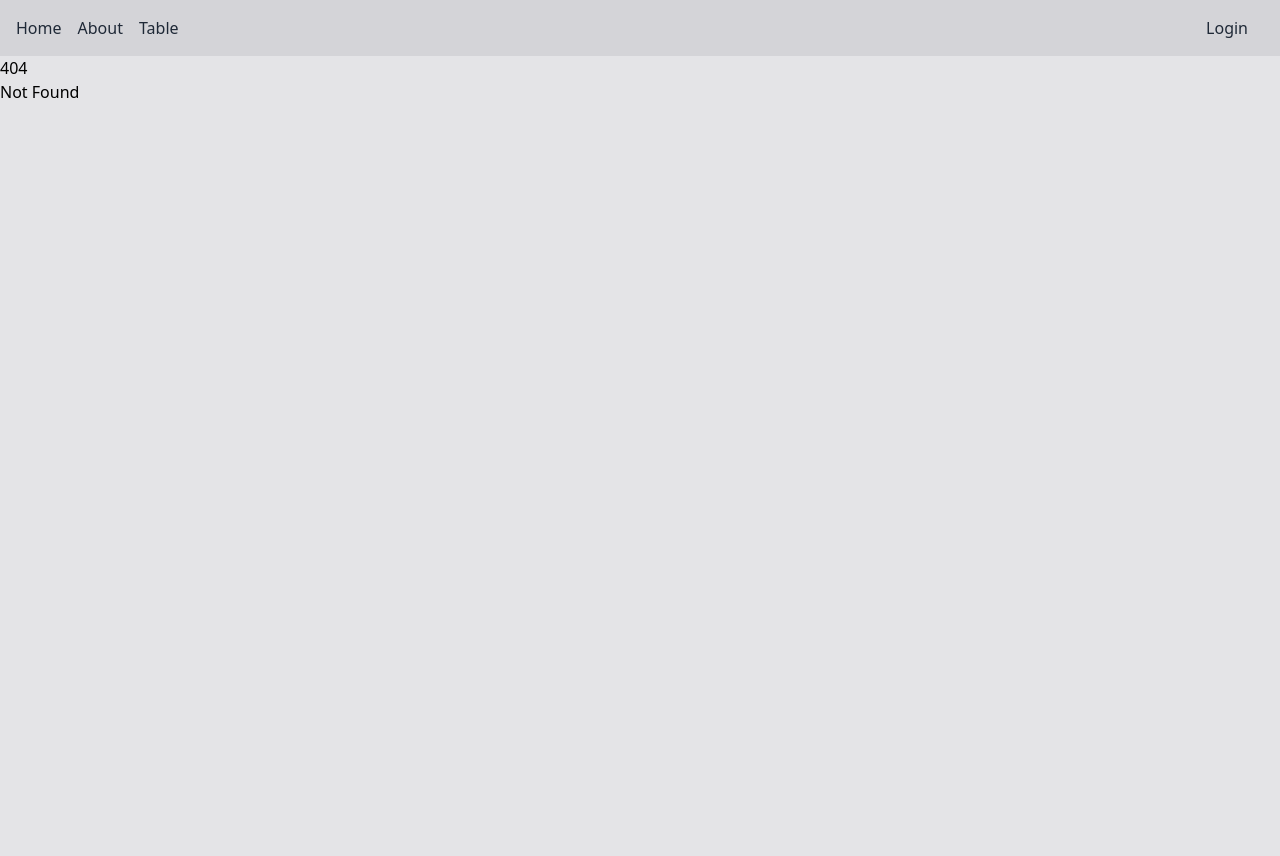
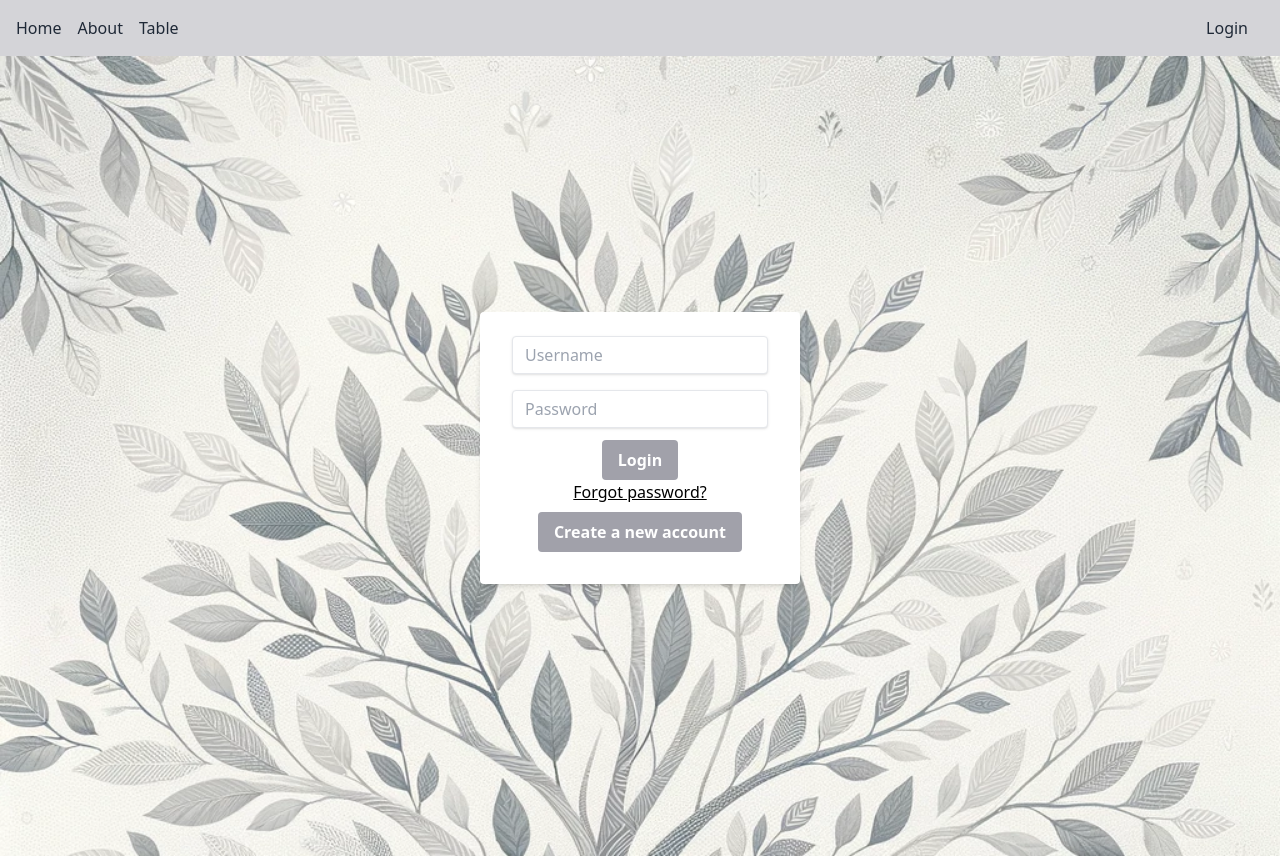
Before and after one commit to stephane-nguyen/FamilyTree, a SvelteKit app in the folder client/: page /login in a window 1280 px wide. Before the commit this address had no page. Before the commit the page ends 800 px from the top, so only its background shows below. Built offline with nearby package versions, Linux system fonts and the light colour scheme.

Commit message:
init login page

```diff
--- /dev/null
+++ b/client/src/routes/login/+page.svelte
@@ -0,0 +1,54 @@
+<script lang="ts">
+</script>
+
+<div class="bg-tree_login bg-cover bg-no-repeat flex justify-center items-center h-screen">
+    <div class="w-full max-w-xs">
+        <form
+            method="post"
+            action="/login"
+            class="bg-white shadow-md rounded px-8 pt-6 pb-8 mb-4"
+        >
+            <div class="mb-4">
+                <input
+                    class="shadow appearance-none border rounded w-full py-2 px-3 text-gray-700
+                     leading-tight focus:outline-none focus:shadow-outline"
+                    type="text"
+                    name="user"
+                    placeholder="Username"
+                />
+            </div>
+            <div>
+                <input
+                    class="shadow appearance-none border rounded w-full py-2 px-3 text-gray-700 mb-3
+                     leading-tight focus:outline-none focus:shadow-outline"
+                    type="password"
+                    name="password"
+                    placeholder="Password"
+                />
+            </div>
+            <div class="flex justify-center">
+                <button
+                    class="bg-zinc-400 hover:bg-zinc-500 text-white font-bold py-2 px-4 rounded
+                     focus:outline-none focus:shadow-outline"
+                    type="submit"
+                >
+                    Login
+                </button>
+            </div>
+            <div class="flex justify-center mb-2">
+                <a href="/new_account" class="underline underline-offset-1">
+                    Forgot password?
+                </a>
+            </div>
+            <div class="flex justify-center">
+                <button
+                    class="bg-zinc-400 hover:bg-zinc-500 text-white font-bold py-2 px-4 rounded
+                     focus:outline-none focus:shadow-outline"
+                    type="submit"
+                >
+                    Create a new account
+                </button>
+            </div>
+        </form>
+    </div>
+</div>
```
